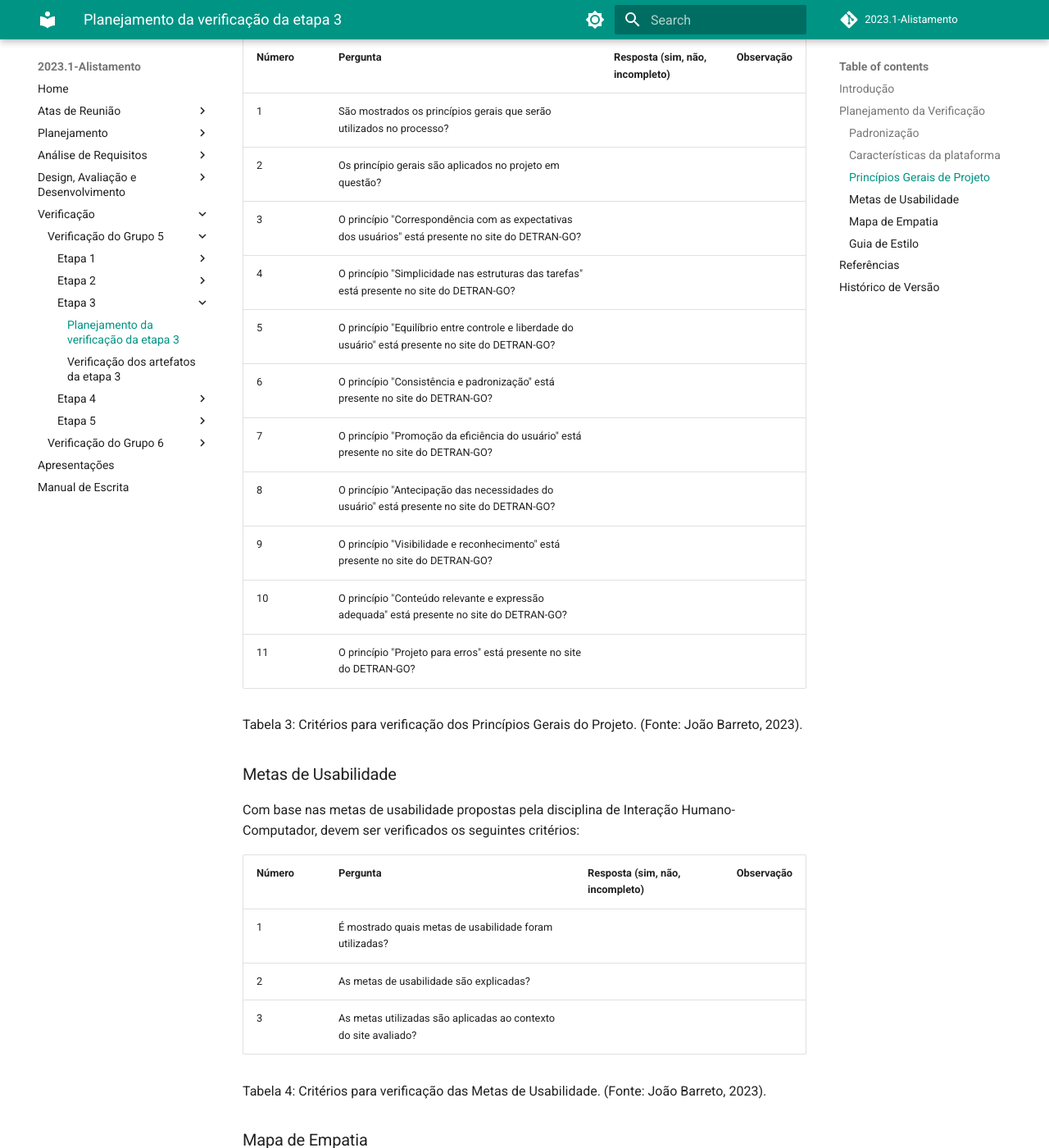
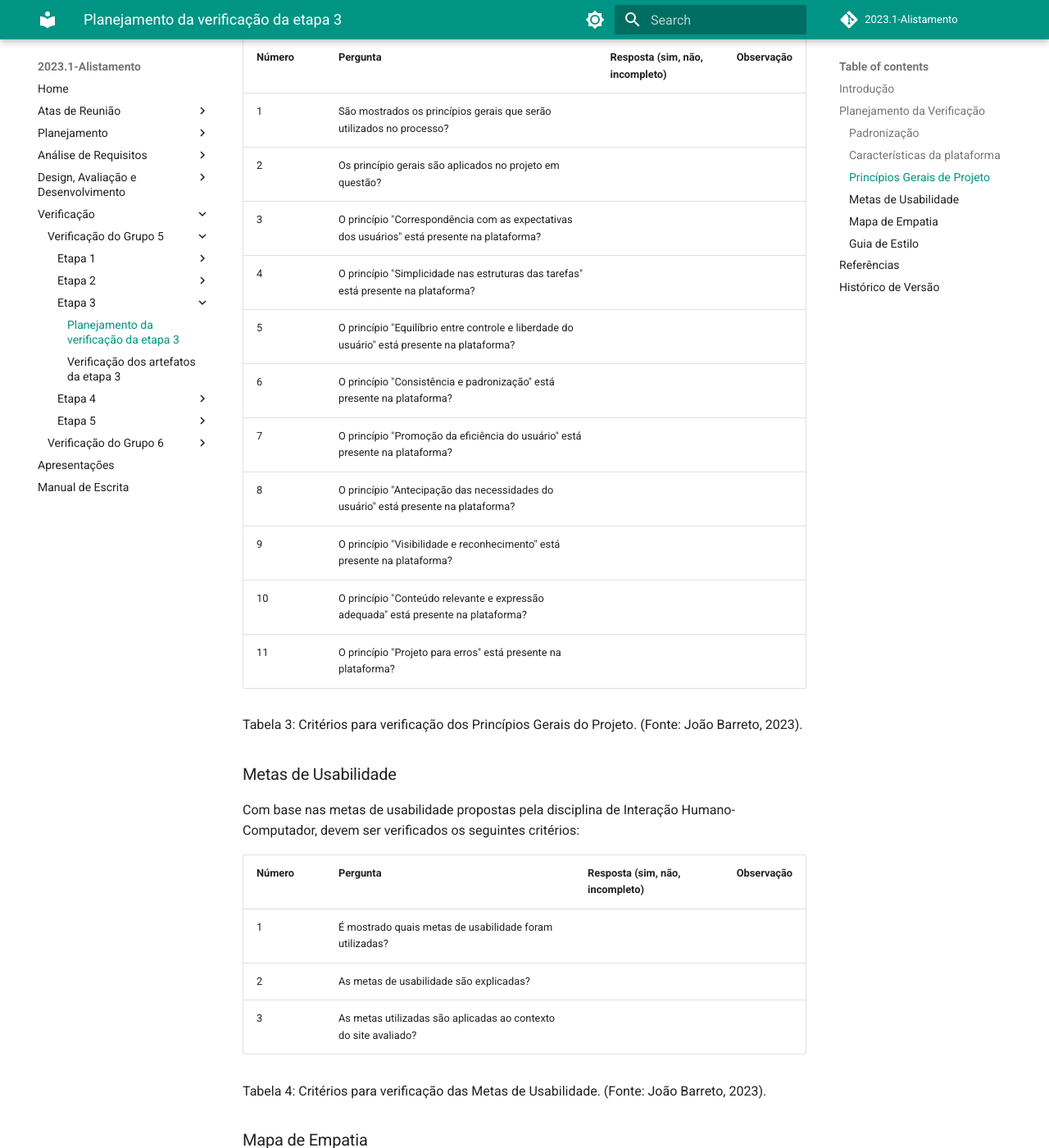
Before and after one commit to Interacao-Humano-Computador/2023.1-Alistamento, an MkDocs documentation site: the page built from docs/verificacao/verificacao_5/etapa3/planejamento3.md, in a window 1280 px wide and 1400 px high, scrolled down 2326 px. Shown: the whole window at 82% size. Built offline with MkDocs 1.6.1 and Material for MkDocs 9.7.7, drawn with Linux system fonts in a browser that asks for light colours; comment, search, counter and statistics services are not loaded.

Commit message:
Correcao das metas de usabilidade e principios gerais do projeto

```diff
--- a/docs/verificacao/verificacao_5/etapa3/planejamento3.md
+++ b/docs/verificacao/verificacao_5/etapa3/planejamento3.md
@@ -55,15 +55,15 @@
 |----| ----- | ---- | ----
 | 1 |   São mostrados os princípios gerais que serão utilizados no processo? | |
 | 2 |	Os princípio gerais são aplicados no projeto em questão? | |
-| 3 |	O princípio "Correspondência com as expectativas dos usuários" está presente no site do DETRAN-GO? 	 | |
-| 4 |	O princípio "Simplicidade nas estruturas das tarefas" está presente no site do DETRAN-GO? 		 | |
-| 5 |	O princípio "Equilíbrio entre controle e liberdade do usuário" está presente no site do DETRAN-GO? 	 | |
-| 6 |	O princípio "Consistência e padronização" está presente no site do DETRAN-GO? 		 | |
-| 7 |	O princípio "Promoção da eficiência do usuário" está presente no site do DETRAN-GO? 	 | |
-| 8 |	O princípio "Antecipação das necessidades do usuário" está presente no site do DETRAN-GO? 	 | |
-| 9 |	O princípio "Visibilidade e reconhecimento" está presente no site do DETRAN-GO? 		 | |
-| 10 |	O princípio "Conteúdo relevante e expressão adequada" está presente no site do DETRAN-GO? 	 | |
-| 11 |	O princípio "Projeto para erros" está presente no site do DETRAN-GO? 	 | |
+| 3 |	O princípio "Correspondência com as expectativas dos usuários" está presente na plataforma? 	 | |
+| 4 |	O princípio "Simplicidade nas estruturas das tarefas" está presente na plataforma? 		 | |
+| 5 |	O princípio "Equilíbrio entre controle e liberdade do usuário" está presente na plataforma? 	 | |
+| 6 |	O princípio "Consistência e padronização" está presente na plataforma? 		 | |
+| 7 |	O princípio "Promoção da eficiência do usuário" está presente na plataforma? 	 | |
+| 8 |	O princípio "Antecipação das necessidades do usuário" está presente na plataforma? 	 | |
+| 9 |	O princípio "Visibilidade e reconhecimento" está presente na plataforma? 		 | |
+| 10 |	O princípio "Conteúdo relevante e expressão adequada" está presente na plataforma? 	 | |
+| 11 |	O princípio "Projeto para erros" está presente na plataforma? 	 | |
 
 Tabela 3: Critérios para verificação dos Princípios Gerais do Projeto. (Fonte: João Barreto, 2023).
 
```
Also changed, not shown: docs/analise_requisitos/metas_usabilidade.md (+12 -7 lines), docs/analise_requisitos/principios_gerais.md (+34 -3 lines), docs/verificacao/verificacao_5/etapa3/verificacao3.md (+107 -0 lines).
